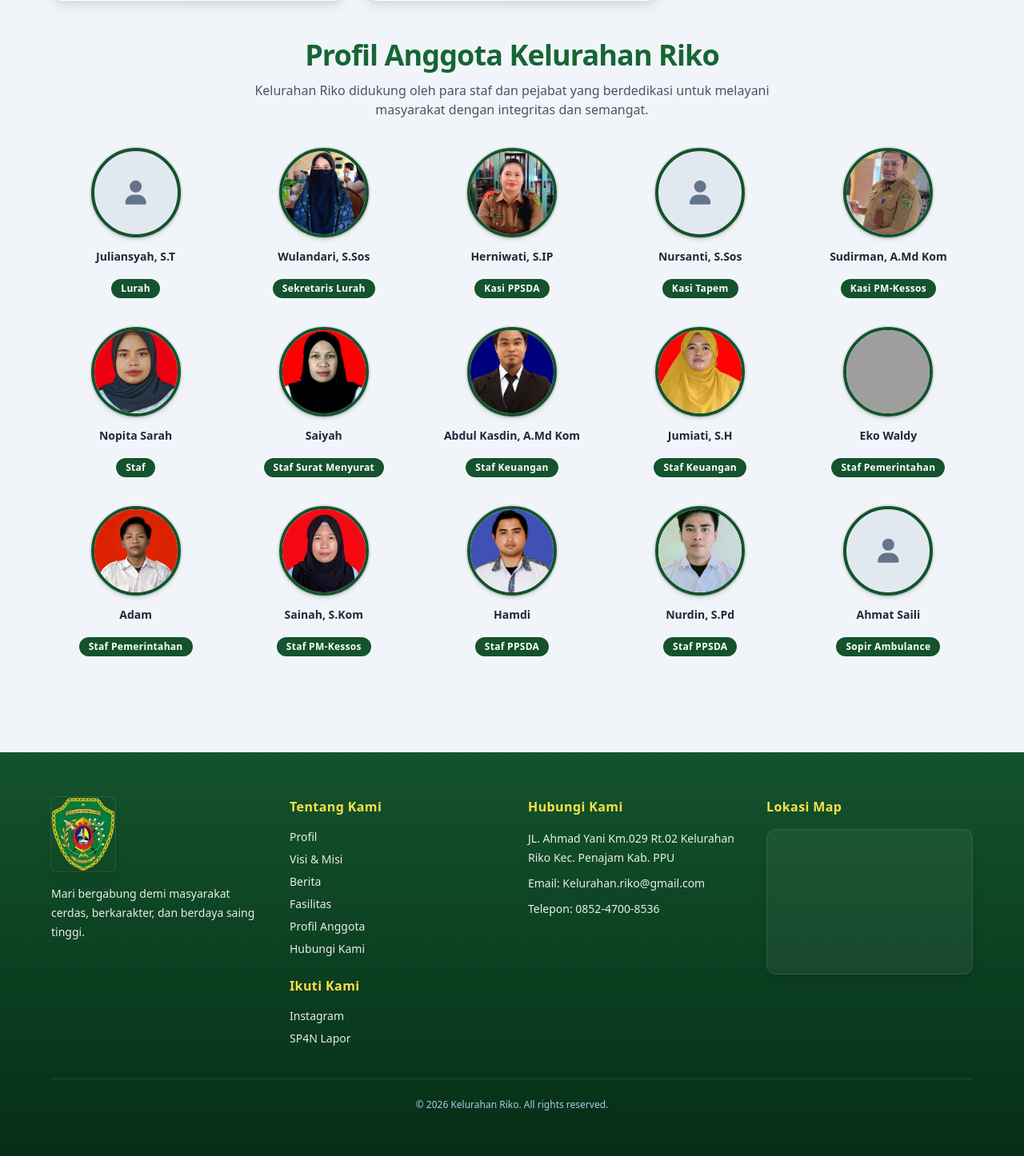
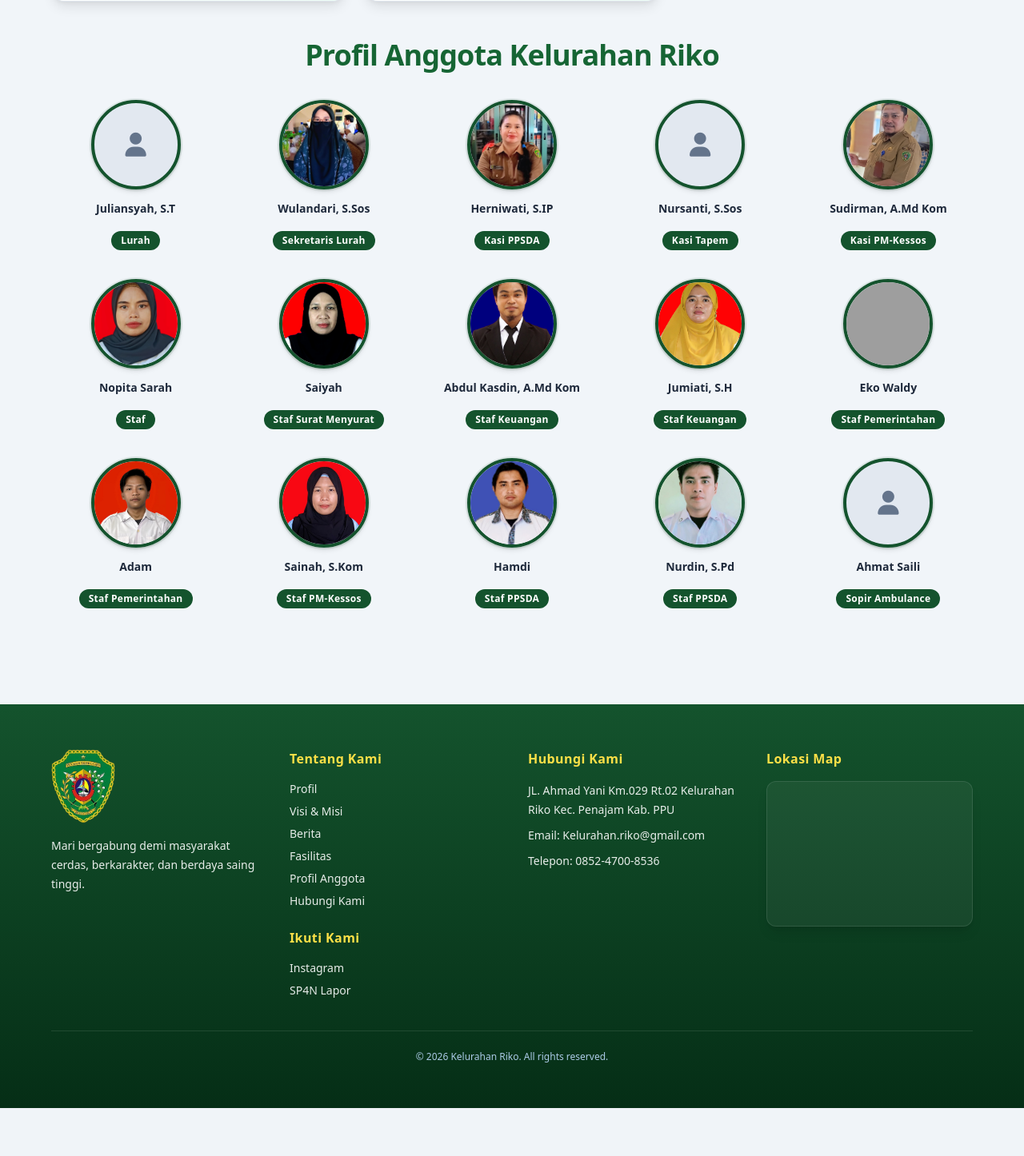
Before and after one commit to ahmdzhrrr/web-kelurahan-riko, a PHP site: page / in a window 1280 px wide. Shown: the part 1949-3395 px from the top of the page at 80% size. After the commit the page ends 3335 px from the top, so only its background shows below. Run offline with PHP 8.4, Linux system fonts and the light colour scheme; some libraries are stand-ins or nearby versions; grey boxes are pictures that could not be loaded.

Commit message:
memperbaiki footer dan bagian anggota

```diff
--- a/frontend/resources/layouts/footer.php
+++ b/frontend/resources/layouts/footer.php
@@ -4,7 +4,7 @@
     <footer class="bg-gradient-to-b from-green-900 to-green-950 text-white mt-10 px-6 sm:px-10 lg:px-16 py-14">
         <div class="container mx-auto max-w-7xl grid grid-cols-1 md:grid-cols-4 gap-10 text-sm">
             <div class="space-y-4">
-                <img src="<?= e($site['logo']) ?>" alt="Logo <?= e($site['nama']) ?>" class="w-20 rounded-md shadow-lg ring-1 ring-white/10">
+                <img src="<?= e($site['logo']) ?>" alt="Logo <?= e($site['nama']) ?>" class="w-20 rounded-md">
                 <p class="leading-6 text-white/90"><?= e($site['salam']) ?></p>
             </div>
 
--- a/frontend/resources/views/anggota.php
+++ b/frontend/resources/views/anggota.php
@@ -3,9 +3,9 @@
         <div class="mx-auto max-w-6xl">
             <div class="mb-6 text-center">
                 <h2 class="text-3xl font-bold tracking-tight text-green-800 sm:text-4xl">Profil Anggota Kelurahan Riko</h2>
-                <p class="mx-auto mt-3 max-w-2xl text-sm leading-7 text-slate-600 sm:text-base">
+                <!-- <p class="mx-auto mt-3 max-w-2xl text-sm leading-7 text-slate-600 sm:text-base">
                     Kelurahan Riko didukung oleh para staf dan pejabat yang berdedikasi untuk melayani masyarakat dengan integritas dan semangat.
-                </p>
+                </p> -->
             </div>
 
             <div class="grid grid-cols-2 gap-5 sm:grid-cols-3 md:grid-cols-5 lg:gap-6">
```
